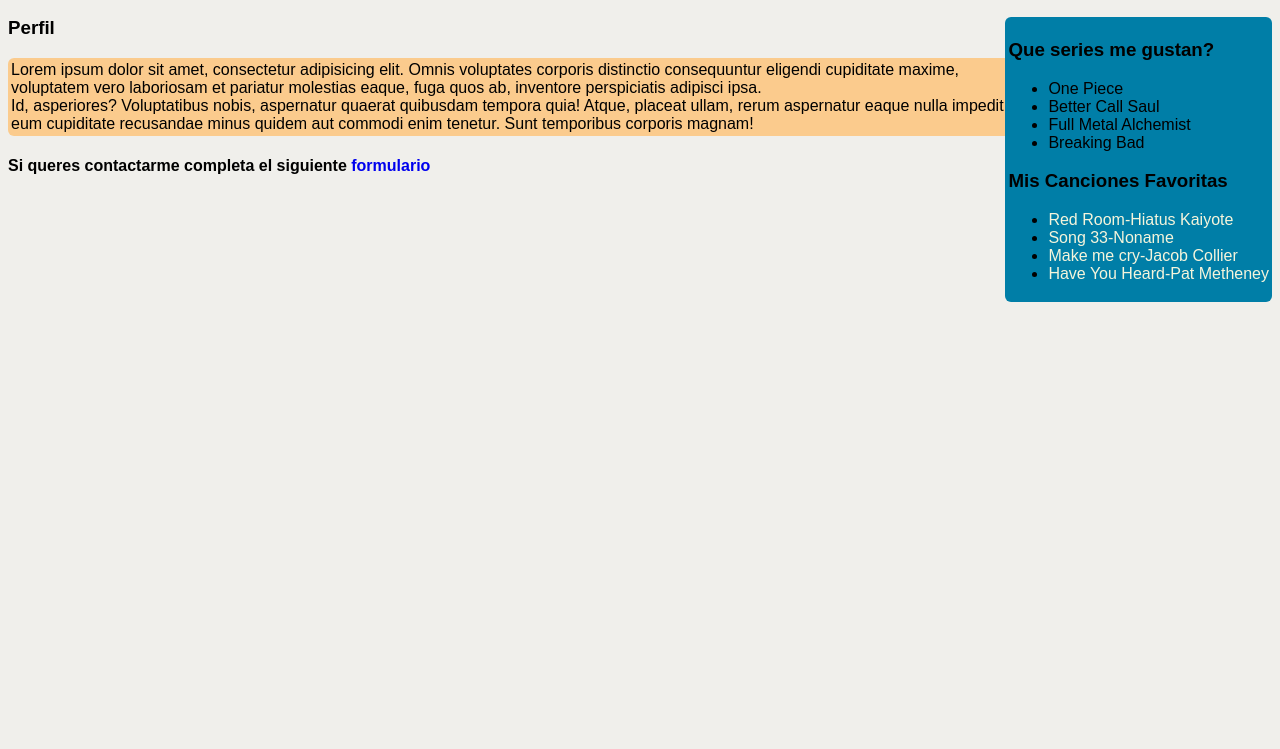
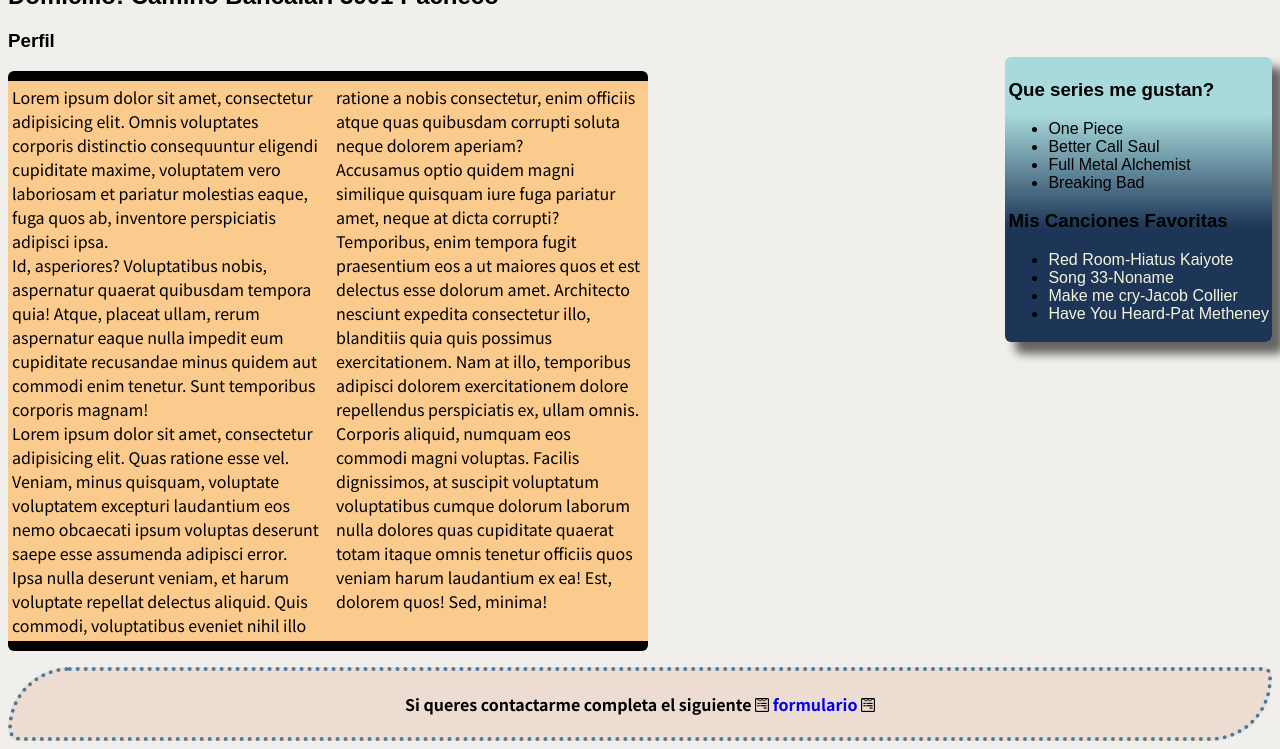
Before and after one commit to DiegoZambras/DiegoZambranomodulo2, a plain HTML site: page Unidad 1/Cv.html in a window 1280 px wide. Shown: the part 191-940 px from the top of the page. Before the commit the page ends 800 px from the top, so only its background shows below. Drawn offline with Linux system fonts and the light colour scheme.

Commit message:
Probe propiedades nuevas de css, tambien agregue una fuente de google fonts y un logo

```diff
--- a/Unidad 1/Cv.html
+++ b/Unidad 1/Cv.html
@@ -6,6 +6,12 @@
     <meta http-equiv="X-UA-Compatible" content="IE=edge">
     <meta name="viewport" content="width=device-width, initial-scale=1.0">
     <title>Cv de Diego Zambrano</title>
+    <link rel="preconnect" href="https://fonts.gstatic.com">
+    <link rel="stylesheet" href="https://cdnjs.cloudflare.com/ajax/libs/font-awesome/5.15.3/css/all.min.css"
+        integrity="sha512-iBBXm8fW90+nuLcSKlbmrPcLa0OT92xO1BIsZ+ywDWZCvqsWgccV3gFoRBv0z+8dLJgyAHIhR35VZc2oM/gI1w=="
+        crossorigin="anonymous" referrerpolicy="no-referrer" />
+    <link href="https://fonts.googleapis.com/css2?family=Noto+Sans+KR:wght@300;400;500;700;900&display=swap"
+        rel="stylesheet">
     <link rel="stylesheet" href="estilos.css">
 </head>
 
@@ -45,9 +51,28 @@
             perspiciatis adipisci ipsa.<br>
             Id, asperiores? Voluptatibus nobis, aspernatur quaerat quibusdam tempora quia! Atque, placeat ullam, rerum
             aspernatur eaque nulla impedit eum cupiditate recusandae minus quidem aut commodi enim tenetur. Sunt
-            temporibus corporis magnam!</p>
+            temporibus corporis magnam!<br>Lorem ipsum dolor sit amet, consectetur adipisicing elit. Quas ratione esse
+            vel. Veniam, minus quisquam, voluptate voluptatem excepturi laudantium eos nemo obcaecati ipsum voluptas
+            deserunt saepe esse assumenda adipisci error.
+            Ipsa nulla deserunt veniam, et harum voluptate repellat delectus aliquid. Quis commodi, voluptatibus eveniet
+            nihil illo ratione a nobis consectetur, enim officiis atque quas quibusdam corrupti soluta neque dolorem
+            aperiam?<br>
+            Accusamus optio quidem magni similique quisquam iure fuga pariatur amet, neque at dicta corrupti?
+            Temporibus, enim tempora fugit praesentium eos a ut maiores quos et est delectus esse dolorum amet.
+            Architecto nesciunt expedita consectetur illo, blanditiis quia quis possimus exercitationem. Nam at illo,
+            temporibus adipisci dolorem exercitationem dolore repellendus perspiciatis ex, ullam omnis. Corporis
+            aliquid, numquam eos commodi magni voluptas.
+            Facilis dignissimos, at suscipit voluptatum voluptatibus cumque dolorum laborum nulla dolores quas
+            cupiditate quaerat totam itaque omnis tenetur officiis quos veniam harum laudantium ex ea! Est, dolorem
+            quos! Sed, minima!<br></p>
     </div>
-    <h4>Si queres contactarme completa el siguiente <a href="formulario.html" target="_blank">formulario</a></h4>
+    <footer>
+        <h4>
+            Si queres contactarme completa el siguiente <i class="fab fa-wpforms"></i>
+            <a href="formulario.html" target="_blank">formulario</a>
+            <i class="fab fa-wpforms"></i>
+        </h4>
+    </footer>
 </body>
 
 </html>
--- a/Unidad 1/estilos.css
+++ b/Unidad 1/estilos.css
@@ -2,6 +2,7 @@ html{font-family: Arial, Helvetica, sans-serif;
      background-color: #f0efeb;
     }
 h1{font-size: 45px;
+    font-family: 'Noto Sans KR', sans-serif;
     letter-spacing: 7px;
     text-align: center;
     text-decoration: underline;
@@ -9,24 +10,30 @@ h1{font-size: 45px;
 img{border-radius: 10px; width: 266px; display: flex;
     align-items: center;
     justify-content: center;
-    float:right
+    float:right;
 
 }
 aside{
     float: right;
-background-color: #007ea7;
+    background: #a8dadc;
+    background: linear-gradient(180deg,#a8dadc 20%, #1d3557 60%);
 border-radius: 6px;
 padding: 3px;
+margin-top: 27px;
+box-shadow: 11px 11px 10px 1px rgba(0,0,0,0.58);
 }
 a{
     text-decoration: none;
 }
 a:hover{text-decoration: underline;}
-aside a {color:beige;}
+aside a {
+    color:beige;
+}
 p{background-color: #ffbe69b7;
-width: 1160px;
-    border-radius: 6px;
-padding: 3px;
+font-family: 'Noto Sans KR', sans-serif;
+width: 500px;
+border-radius: 6px;
+padding: 4px;
 }
 form p{background-color: transparent;}
 button{background-color: #e5383b;
@@ -36,3 +43,18 @@ border-radius: 3px;
 button:hover{
     background-color: #851e1f;
 }
+
+div>p{
+    column-count: 2;
+    width: 50%;
+    border-top: 10px solid #000000;
+border-bottom: 10px solid #000000;
+}
+
+footer{
+    text-align: center;
+    background-color: #eddcd2;
+    font-family: 'Noto Sans KR', sans-serif;
+    border: 4px dotted #457b9d;
+    border-radius: 96px 12px 96px 19px;
+}
```
